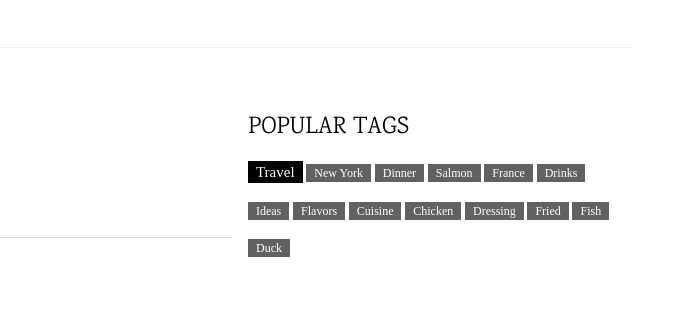
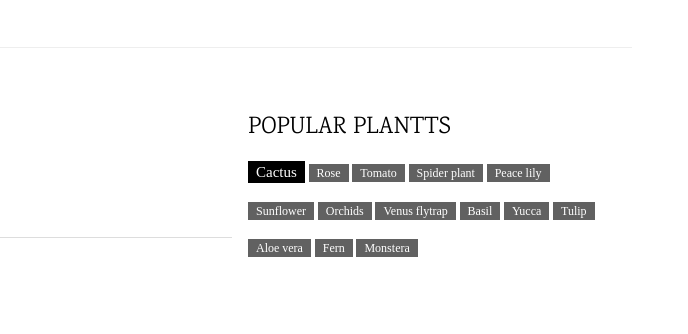
Before and after one commit to EricaNeilson/workExperienceHackathon, a plain HTML site: page get-pokemon-by-name.html in a window 1280 px wide. Shown: the part 2038-2372 px from the top of the page, 592-1280 px from the left. Drawn offline with nearby package versions, Linux system fonts and the light colour scheme.

Commit message:
Update get-pokemon-by-name.html

```diff
--- a/get-pokemon-by-name.html
+++ b/get-pokemon-by-name.html
@@ -123,13 +123,13 @@ body,h1,h2,h3,h4,h5,h6 {font-family: "Karma", sans-serif}
     </div>
 
     <div class="w3-third w3-serif">
-      <h3>POPULAR TAGS</h3>
+      <h3>POPULAR PLANTTS</h3>
       <p>
-        <span class="w3-tag w3-black w3-margin-bottom">Travel</span> <span class="w3-tag w3-dark-grey w3-small w3-margin-bottom">New York</span> <span class="w3-tag w3-dark-grey w3-small w3-margin-bottom">Dinner</span>
-        <span class="w3-tag w3-dark-grey w3-small w3-margin-bottom">Salmon</span> <span class="w3-tag w3-dark-grey w3-small w3-margin-bottom">France</span> <span class="w3-tag w3-dark-grey w3-small w3-margin-bottom">Drinks</span>
-        <span class="w3-tag w3-dark-grey w3-small w3-margin-bottom">Ideas</span> <span class="w3-tag w3-dark-grey w3-small w3-margin-bottom">Flavors</span> <span class="w3-tag w3-dark-grey w3-small w3-margin-bottom">Cuisine</span>
-        <span class="w3-tag w3-dark-grey w3-small w3-margin-bottom">Chicken</span> <span class="w3-tag w3-dark-grey w3-small w3-margin-bottom">Dressing</span> <span class="w3-tag w3-dark-grey w3-small w3-margin-bottom">Fried</span>
-        <span class="w3-tag w3-dark-grey w3-small w3-margin-bottom">Fish</span> <span class="w3-tag w3-dark-grey w3-small w3-margin-bottom">Duck</span>
+        <span class="w3-tag w3-black w3-margin-bottom">Cactus</span> <span class="w3-tag w3-dark-grey w3-small w3-margin-bottom">Rose</span> <span class="w3-tag w3-dark-grey w3-small w3-margin-bottom">Tomato</span>
+        <span class="w3-tag w3-dark-grey w3-small w3-margin-bottom">Spider plant</span> <span class="w3-tag w3-dark-grey w3-small w3-margin-bottom">Peace lily</span> <span class="w3-tag w3-dark-grey w3-small w3-margin-bottom">Sunflower</span>
+        <span class="w3-tag w3-dark-grey w3-small w3-margin-bottom">Orchids</span> <span class="w3-tag w3-dark-grey w3-small w3-margin-bottom">Venus flytrap</span> <span class="w3-tag w3-dark-grey w3-small w3-margin-bottom">Basil</span>
+        <span class="w3-tag w3-dark-grey w3-small w3-margin-bottom">Yucca</span> <span class="w3-tag w3-dark-grey w3-small w3-margin-bottom">Tulip</span> <span class="w3-tag w3-dark-grey w3-small w3-margin-bottom">Aloe vera</span>
+        <span class="w3-tag w3-dark-grey w3-small w3-margin-bottom">Fern</span> <span class="w3-tag w3-dark-grey w3-small w3-margin-bottom">Monstera</span>
       </p>
     </div>
   </footer>
```
